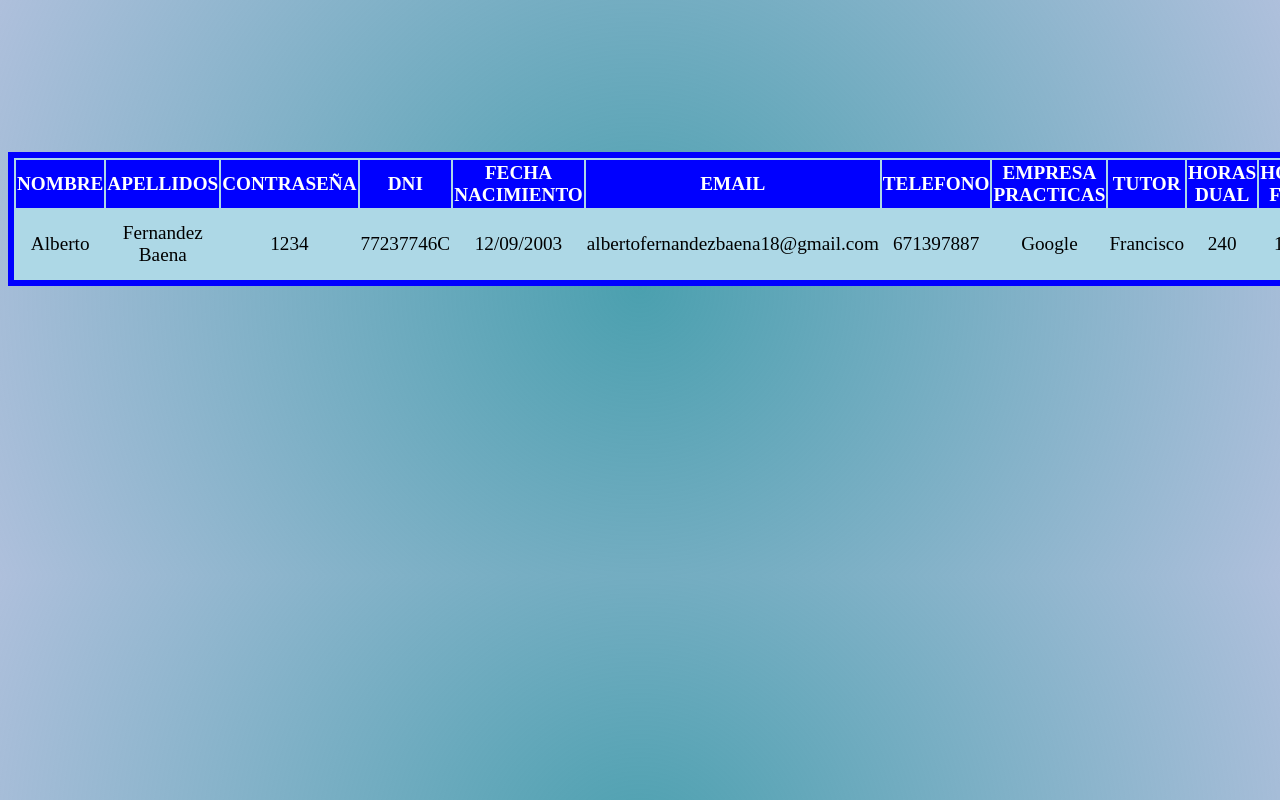
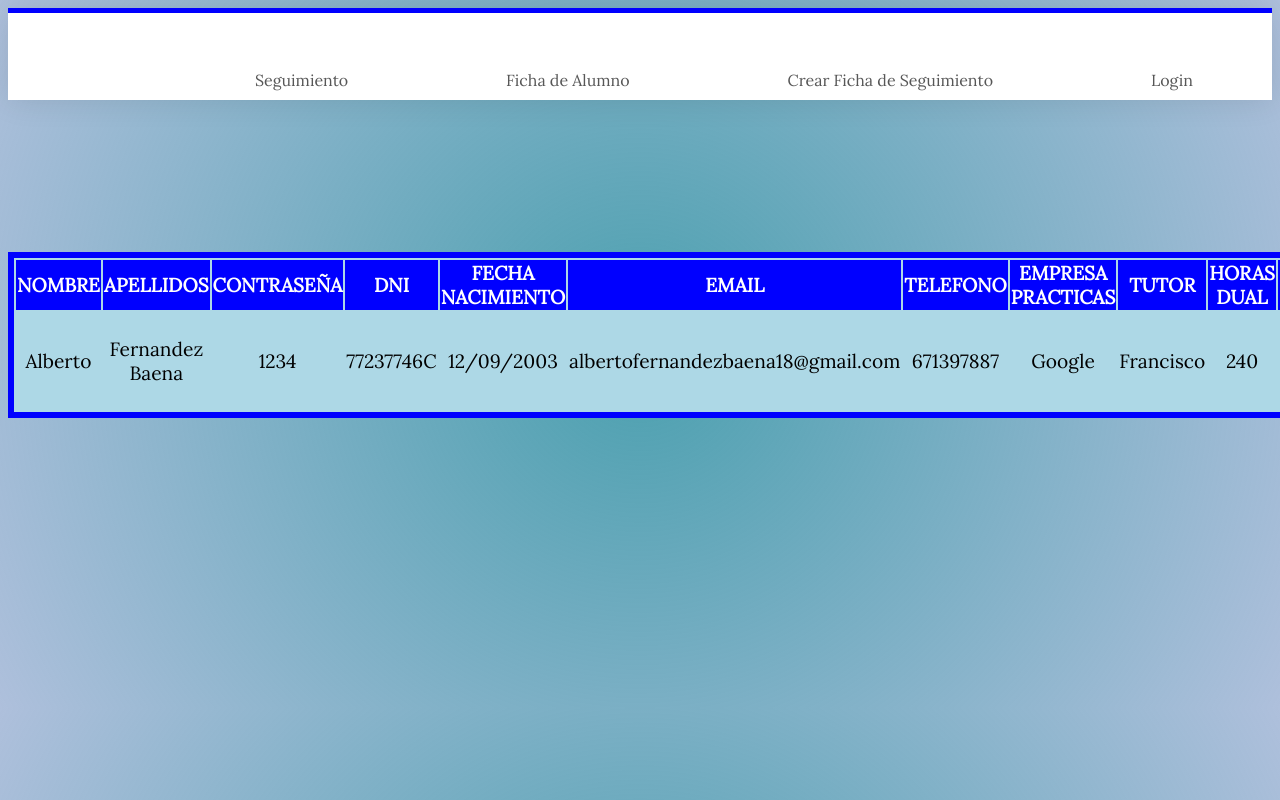
Before and after one commit to Delgao11/Dise-oInterfaces, a plain HTML site: page fichaAlumno.html in a window 1280 px wide. Shown: the top 800 px of the page. Drawn offline with Linux system fonts and the light colour scheme.

Commit message:
navbar bien

```diff
--- a/css/estiloAdmin.css
+++ b/css/estiloAdmin.css
@@ -4,6 +4,18 @@
     --color-th: blue;
     --color-borde: blue;
 }
+
+button {
+    background-color: rgb(13, 136, 177);
+    border: none;
+    color: black;
+    padding: 15px 32px;
+    text-align: center;
+    text-decoration: none;
+    display: inline-block;
+    font-size: 16px;
+  margin-left: 700px;
+  }
 
 table {
     width: 80%;
--- a/css/estiloHome.css
+++ b/css/estiloHome.css
@@ -1,11 +1,12 @@
+
 
 body {
-    background: #ffffff;
 font-family: 'Lora', serif;
 font-style: normal;
     font-weight: 300;
 overflow-x: hidden;
 }
+
 
 .nav{
 display: flex;
--- a/fichaAlumno.html
+++ b/fichaAlumno.html
@@ -13,14 +13,38 @@
     <link href="https://fonts.googleapis.com/css2?family=Inter:wght@100;300;400;700;900&display=swap" rel="stylesheet">
 
     <!-- Main css -->
-    <link rel="stylesheet" href="css/estilosHome.css">
+    <link rel="stylesheet" href="css/estiloHome.css">
     <link href="https://fonts.googleapis.com/css?family=Lora|Merriweather:300,400" rel="stylesheet">
     <script src="https://kit.fontawesome.com/63e77c34c9.js" crossorigin="anonymous"></script>
     <link rel="stylesheet" href="css/estiloAdmin.css">
 
 
+
 </head>
 <body>
+    <section class="navbar custom-navbar navbar-fixed-top" role="navigation">
+        <div class="container">
+
+            <div class="navbar-header">
+                <button class="navbar-toggle" data-toggle="collapse" data-target=".navbar-collapse">
+                    <span class="icon icon-bar"></span>
+                    <span class="icon icon-bar"></span>
+                    <span class="icon icon-bar"></span>
+                </button>
+
+            </div>
+
+            <div class="collapse navbar-collapse">
+                <ul class="nav navbar-nav navbar-nav-first">
+                    <li><a href="seguimiento.html" class="smoothScroll">Seguimiento</a></li>
+                    <li><a href="fichaAlumno.html" class="smoothScroll">Ficha de Alumno</a></li>
+                    <li><a href="crearFichaSeg.html" class="smoothScroll">Crear Ficha de Seguimiento</a></li>
+                    <li><a href="index.html" class="smoothScroll">Login</a></li>
+                </ul>
+            </div>
+
+        </div>
+    </section>
 
 
 
```
Also changed, not shown: css/estiloLogin.css (+1 -19 lines), homeAlumno.html (+2 -0 lines), homeProfe.html (+1 -0 lines).
